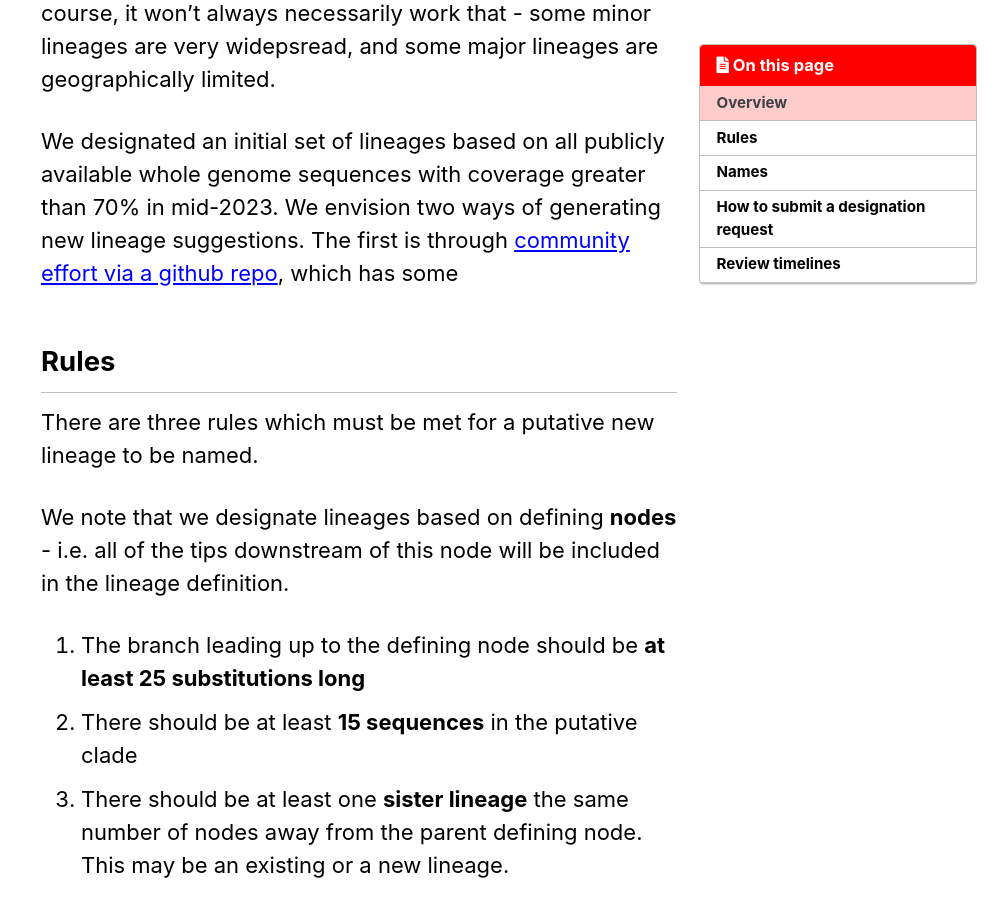
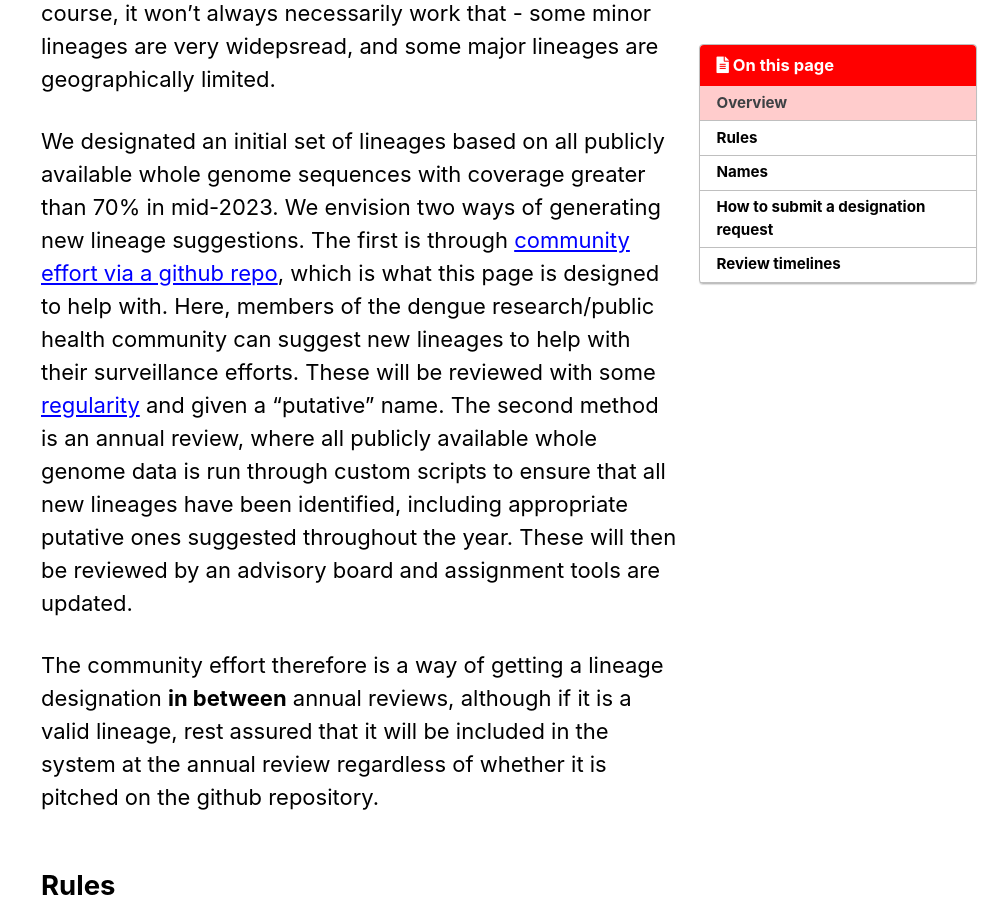
Before and after one commit to DENV-lineages/denv-lineages.github.io, a Jekyll site: the page built from _pages/rules.md, in a window 1280 px wide and 900 px high, scrolled down 1647 px. Shown: the whole window, without its empty margins (281-1280 px from the left). Built offline with Jekyll 4.4.1, drawn with Linux system fonts in a browser that asks for light colours; cached includes are drawn as plain includes.

Commit message:
rules content

```diff
--- a/_pages/rules.md
+++ b/_pages/rules.md
@@ -30,7 +30,9 @@ This system is built off experience developing lineage systems for other viruses
 
 Broadly speaking, we define **major** and **minor** lineages within each genotype. These lineages are defined by the same [rules](#rules), but use different [nomenclature](#names). In theory, minor lineages should be more useful for country-specific questions, and major lineages for regional questions. Of course, it won't always necessarily work that - some minor lineages are very widepsread, and some major lineages are geographically limited.
 
-We designated an initial set of lineages based on all publicly available whole genome sequences with coverage greater than 70% in mid-2023. We envision two ways of generating new lineage suggestions. The first is through [community effort via a github repo](#how-to-submit-a-designation-request), which has some
+We designated an initial set of lineages based on all publicly available whole genome sequences with coverage greater than 70% in mid-2023. We envision two ways of generating new lineage suggestions. The first is through [community effort via a github repo](#how-to-submit-a-designation-request), which is what this page is designed to help with. Here, members of the dengue research/public health community can suggest new lineages to help with their surveillance efforts. These will be reviewed with some [regularity](#review-timelines) and given a "putative" name. The second method is an annual review, where all publicly available whole genome data is run through custom scripts to ensure that all new lineages have been identified, including appropriate putative ones suggested throughout the year. These will then be reviewed by an advisory board and assignment tools are updated.
+
+The community effort therefore is a way of getting a lineage designation **in between** annual reviews, although if it is a valid lineage, rest assured that it will be included in the system at the annual review regardless of whether it is pitched on the github repository.
 
 ## Rules
 
```
